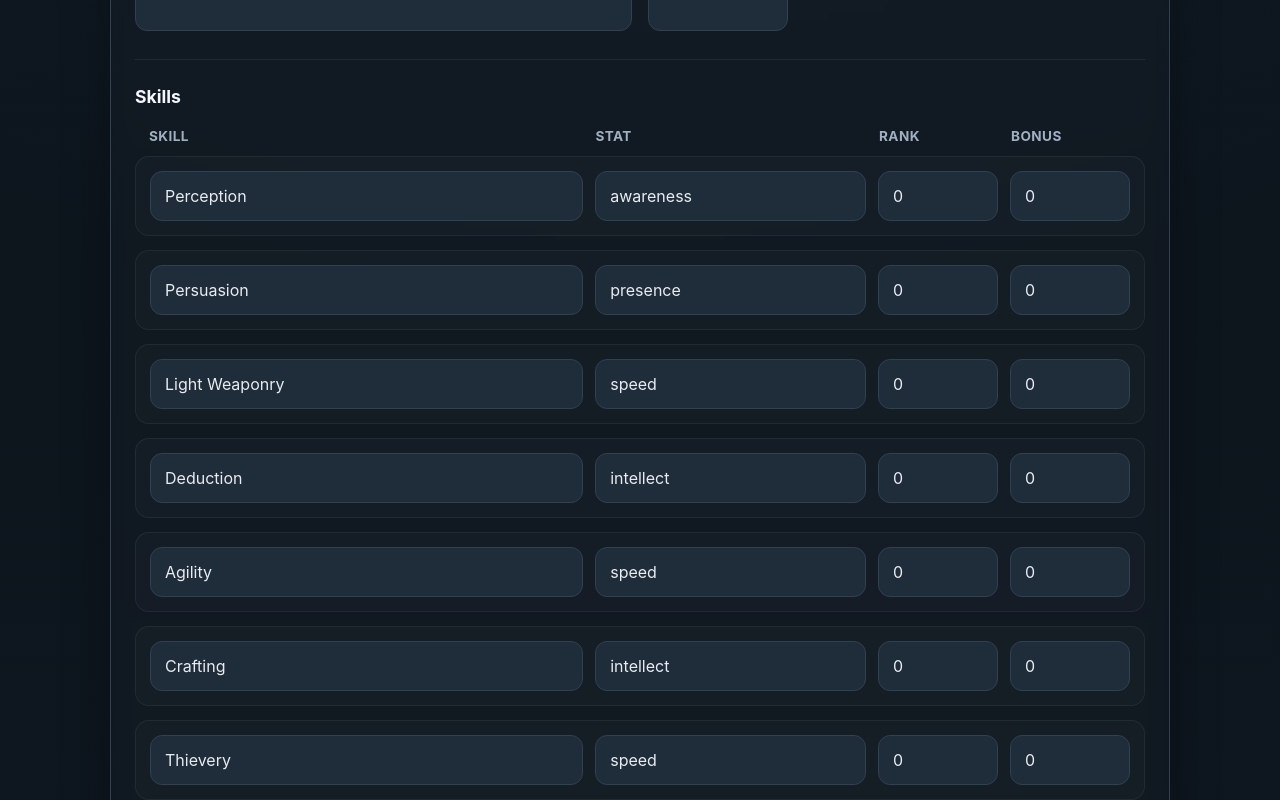
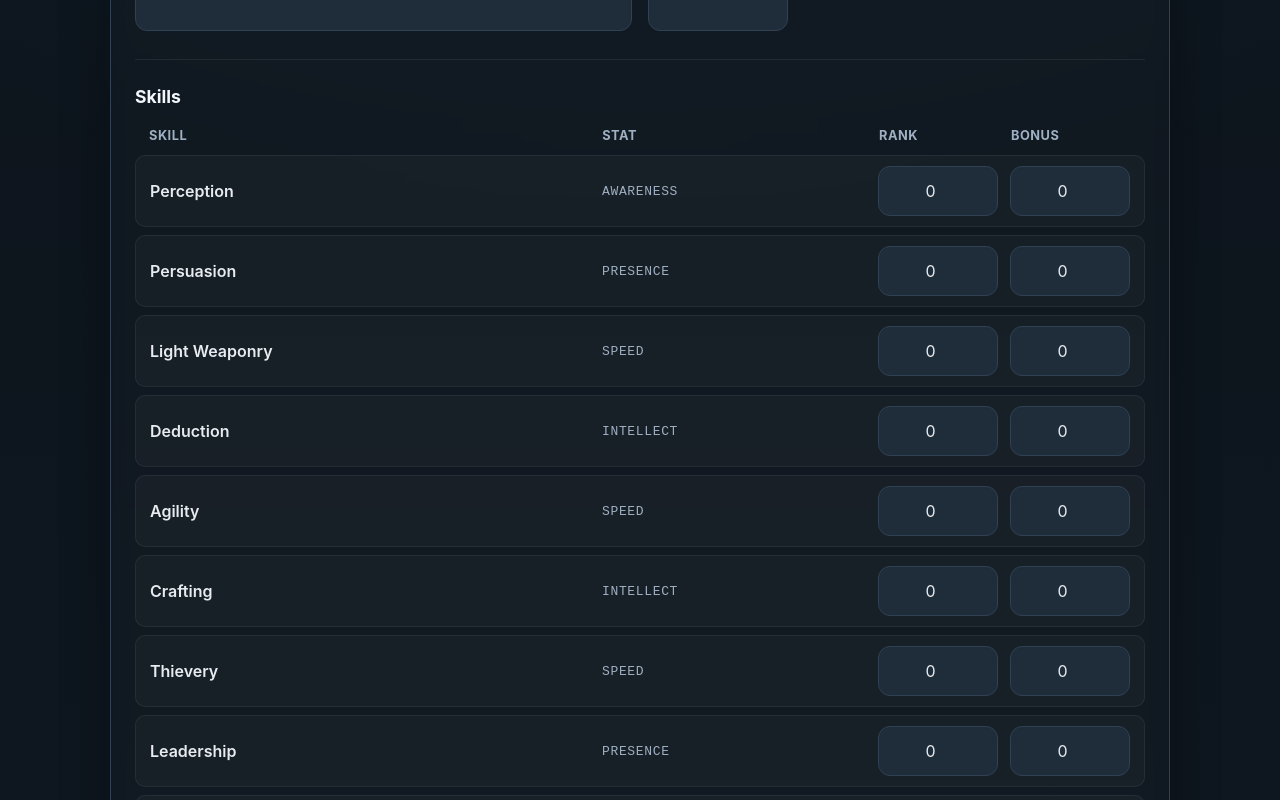
Before and after one commit to BoomerET/cosmere-rpg-character-builder, a React (Vite) app: page /new in a window 1280 px wide. Shown: the part 1560-2360 px from the top of the page. Built offline with nearby package versions, Linux system fonts and the light colour scheme.

Commit message:
Cleaning skills
Making things look more like the official character sheet

```diff
--- a/src/components/CharacterForm.tsx
+++ b/src/components/CharacterForm.tsx
@@ -362,19 +362,9 @@ export function CharacterForm({
             <div className="skills-grid">
               {skills.map((skill, index) => (
                 <div className="skill-row" key={`${skill.name}-${index}`}>
-                  <div className="field skill-cell">
-                    <input
-                      {...form.register(`skills.${index}.name`)}
-                      readOnly
-                    />
-                  </div>
+                  <div className="skill-name">{skill.name}</div>
 
-                  <div className="field skill-cell">
-                    <input
-                      {...form.register(`skills.${index}.stat`)}
-                      readOnly
-                    />
-                  </div>
+                  <div className="skill-stat">{skill.stat.toUpperCase()}</div>
 
                   <div className="field field-small skill-cell">
                     <input
--- a/src/index.css
+++ b/src/index.css
@@ -684,6 +684,23 @@ textarea {
     grid-template-columns: 1fr;
   }
 }
+
+@media (max-width: 720px) {
+
+  .skill-table-header {
+    display: none;
+  }
+
+  .skill-row {
+    grid-template-columns: 1fr 80px 80px;
+  }
+
+  .skill-stat {
+    display: none;
+  }
+
+}
+
 .stack-actions {
   display: flex;
   gap: 12px;
@@ -739,3 +756,49 @@ textarea {
 .skill-cell input {
   margin: 0;
 }
+
+.skills-table {
+  display: grid;
+  gap: 10px;
+}
+
+.skill-table-header {
+  display: grid;
+  grid-template-columns: 2fr 1.2fr 120px 120px;
+  gap: 12px;
+  padding: 0 14px;
+  color: var(--muted);
+  font-size: 0.8rem;
+  font-weight: 700;
+  letter-spacing: 0.04em;
+  text-transform: uppercase;
+}
+
+.skills-grid {
+  display: grid;
+  gap: 8px;
+}
+
+.skill-row {
+  display: grid;
+  grid-template-columns: 2fr 1.2fr 120px 120px;
+  gap: 12px;
+  align-items: center;
+  padding: 10px 14px;
+  border-radius: 10px;
+  background: rgba(255,255,255,0.03);
+}
+
+.skill-name {
+  font-weight: 600;
+}
+
+.skill-stat {
+  font-family: monospace;
+  color: var(--muted);
+  letter-spacing: 0.05em;
+}
+
+.skill-cell input {
+  text-align: center;
+}
```
